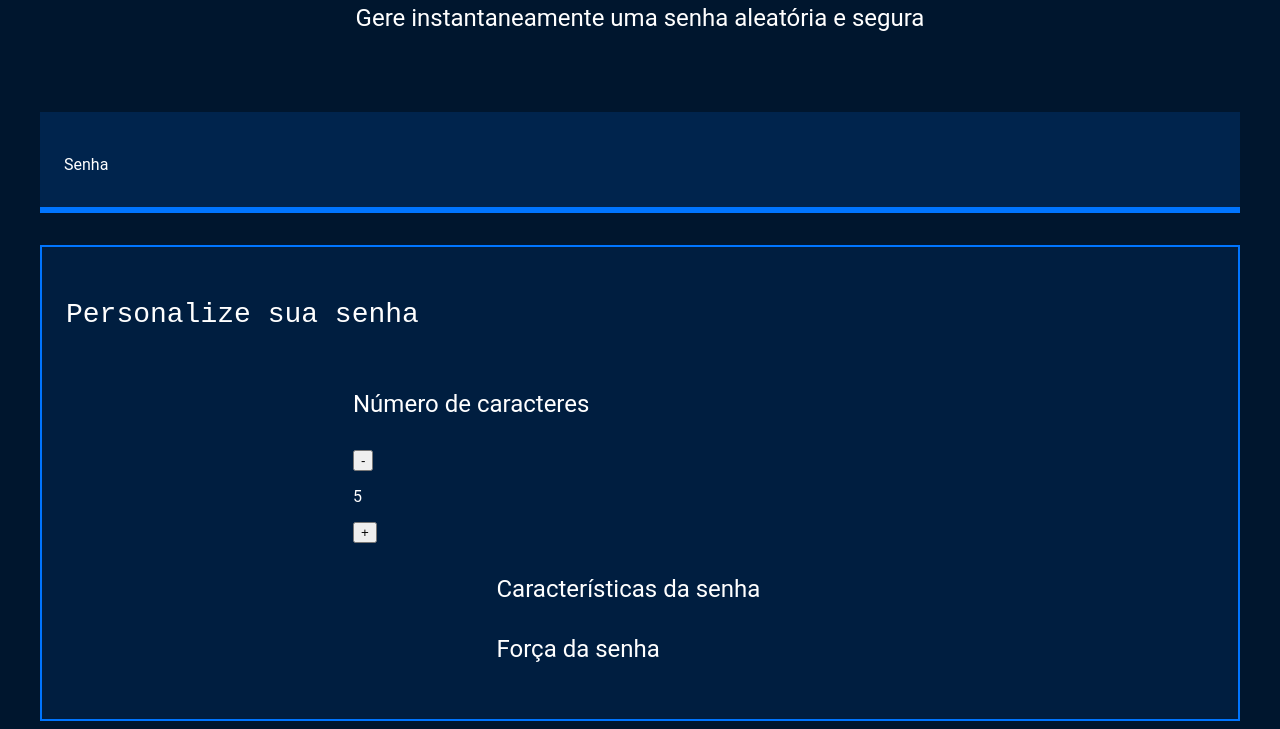
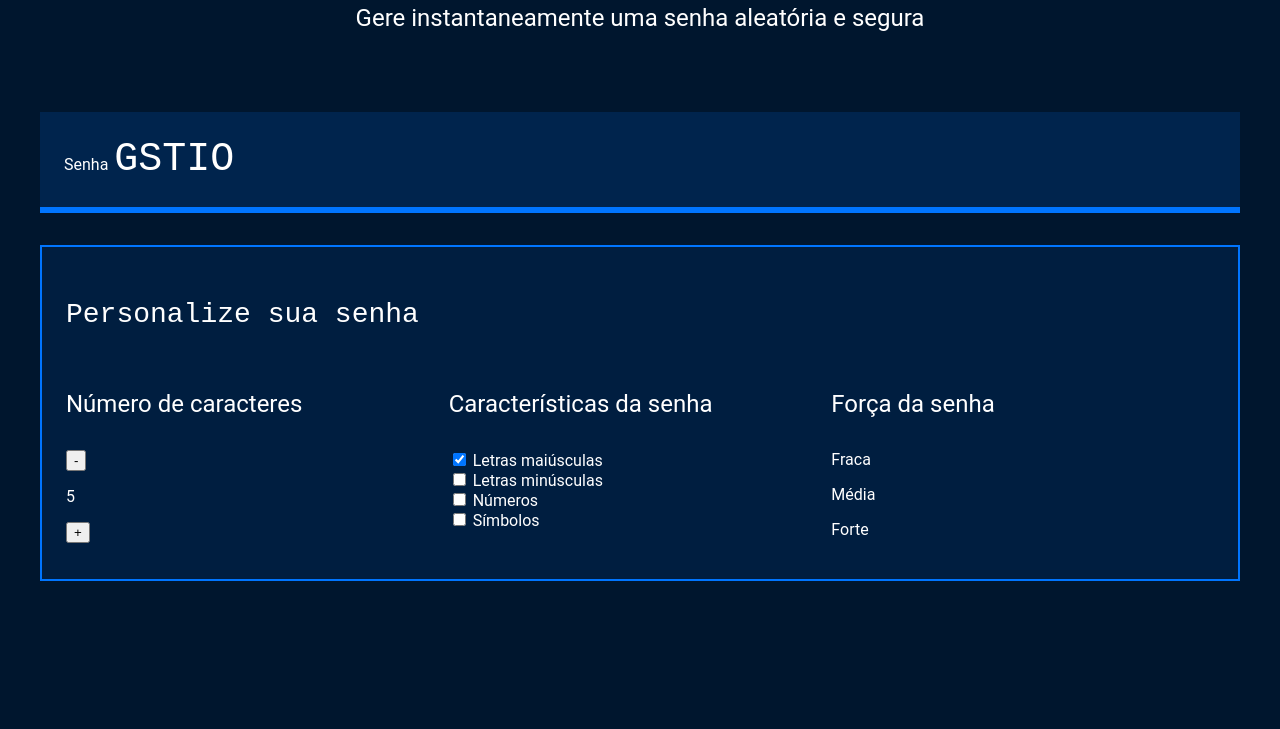
Before and after one commit to kizelly/gerador-de-senha, a plain HTML site: page index.html in a window 1280 px wide. Shown: the part 208-937 px from the top of the page. After the commit the page ends 800 px from the top, so only its background shows below. Drawn offline with Linux system fonts and the light colour scheme.

Commit message:
n gvnhhhhf

```diff
--- a/index.html
+++ b/index.html
@@ -17,28 +17,53 @@
         </div>
         <div class="conteudo-senha">
             <label for="senha">Senha</label>
-            <input name="senha" type="text" id="campo-senha">
+            <input name="senha" type="text" id="campo-senha" readonly>
         </div>
         <div class="parametro">
             <h3 class="parametro-titulo">Personalize sua senha</h3>
             <div class="parametro-coluna__senha">
                 <div class="parametro-senha">
                     <h4 class="parametro-senha__titulo">Número de caracteres</h4>
-             <div class="parametro-senha-botoes">
+                    <div class="parametro-senha-botoes">
                         <button class="parametro-senha__botao">-</button>
                         <p class="parametro-senha__texto">12</p>
                         <button class="parametro-senha__botao">+</button>
                     </div>
+                </div>
                 <div class="parametro-senha">
                     <h4 class="parametro-senha__titulo">Características da senha</h4>
+                    <div class="parametro-senha-checkbox">
+                        <input name="maiusculo" type="checkbox" class="checkbox" checked>
+                        <label for="maiusculo">Letras maiúsculas</label>
+                    </div>
+                    <div class="parametro-senha-checkbox">
+                        <input name="minusculo" type="checkbox" class="checkbox">
+                        <label for="minusculo">Letras minúsculas</label>
+                    </div>
+                    <div class="parametro-senha-checkbox">
+                        <input name="numero" type="checkbox" class="checkbox">
+                        <label for="numero">Números</label>
+                    </div>
+                    <div class="parametro-senha-checkbox">
+                        <input name="simbolo" type="checkbox" class="checkbox">
+                        <label for="simbolo">Símbolos</label>
+                    </div>
                 </div>
                 <div class="parametro-senha">
                     <h4 class="parametro-senha__titulo">Força da senha</h4>
+                    <div class="barra"></div>
+                    <div class="forca fraca"></div>
+                    <div class="parametro-senha-textos">
+                        <p>Fraca</p>
+                        <p>Média</p>
+                        <p>Forte</p>
+                    </div>
+                    <p class="entropia"></p>
                 </div>
             </div>
         </div>
     </section>
-<script src="main.js"></script>
+    <script src="main.js"></script>
 </body>
 
 </html>
```
